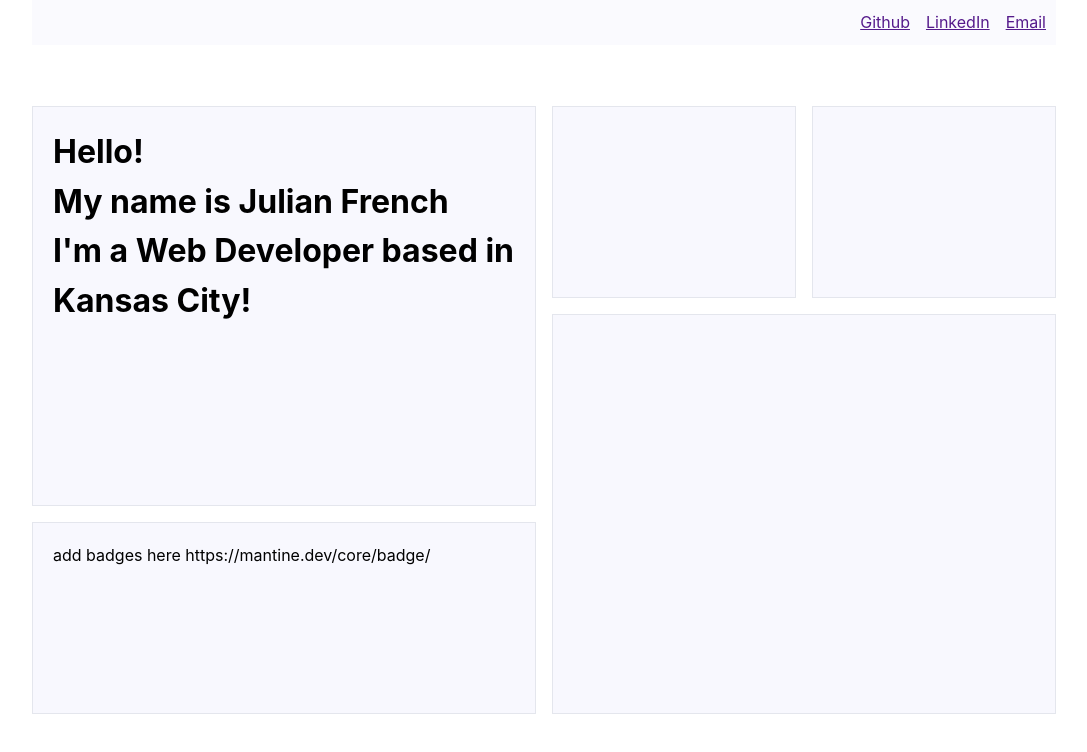
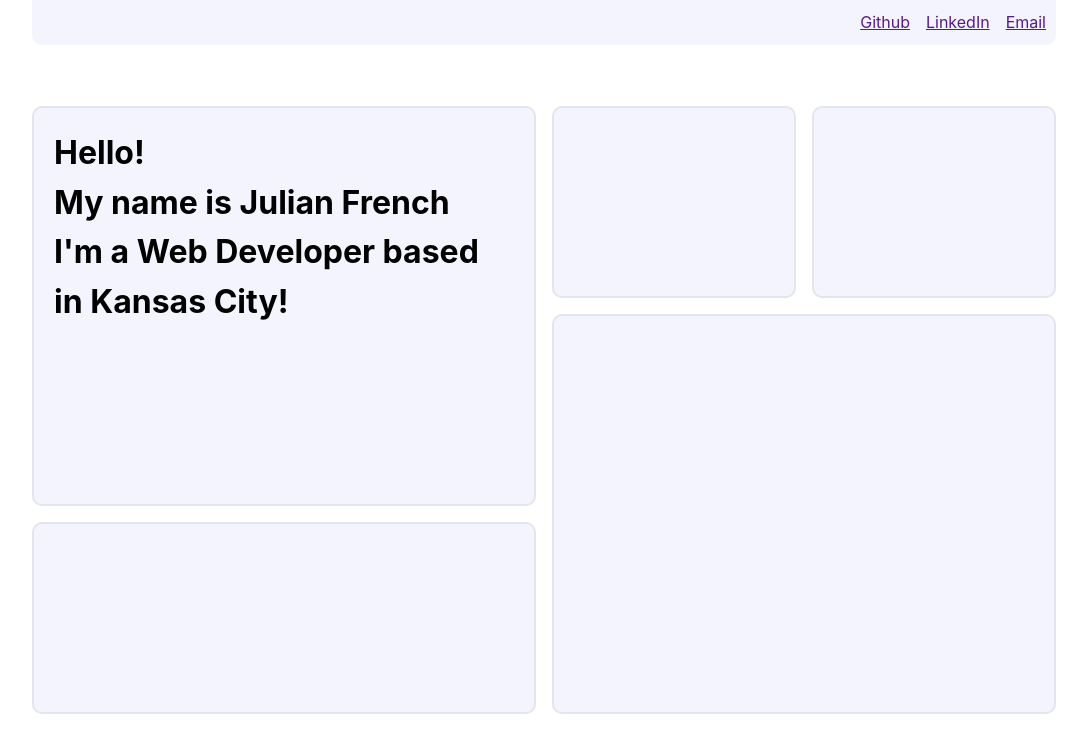
Before and after one commit to Jufrench/ju3, a Next.js app: page / in a window 1280 px wide. Shown: the top 752 px of the page, without its empty margins (96-1183 px from the left). Built offline with nearby package versions, Linux system fonts and the light colour scheme.

Commit message:
More cohesive design progressing

```diff
--- a/pages/index.tsx
+++ b/pages/index.tsx
@@ -1,21 +1,22 @@
 import { useMantineTheme, lighten, Grid, SimpleGrid, Skeleton, rem, Center, Group, Box } from '@mantine/core';
 
 const PRIMARY_COL_HEIGHT = rem(400);
+const skills: string[] = ["HTML","CSS","JavaScript","React","Vue","Ember","Node.js","Gatsby", "Next.js", "Mantine"];
 
 export function LeadGrid() {
   const SECONDARY_COL_HEIGHT = `calc(${PRIMARY_COL_HEIGHT} / 2 - var(--mantine-spacing-md) / 2)`;
   const theme = useMantineTheme();
-  const themeBackground = lighten(theme.colors.myColor[0], 0.4);
+  const themeBackground = lighten(theme.colors.myColor[0], 0.1);
   const themeBorder = theme.colors.myColor[1];
 
   console.log('%ctheme', `color: ${theme.colors.lime[5]}`, theme.colors.lime[0]);
   console.log('%ctheme', 'color: tomato', theme.colors.lime[0]);
 
   const gridItemStyles = {
-    // height: PRIMARY_COL_HEIGHT,
     background: themeBackground,
-    border: `1px solid ${themeBorder}`,
+    border: `2px solid ${themeBorder}`,
     padding: rem(20),
+    borderRadius: rem(10),
   }
 
   return (
@@ -23,9 +24,11 @@ export function LeadGrid() {
 
         <Group justify="right"
           style={{
-            background: lighten(themeBackground, 0.3),
+            background: themeBackground,
             width: "80%", padding: "10px",
-            position: "fixed", top: 0
+            position: "fixed", top: 0,
+            borderBottomLeftRadius: rem(10),
+            borderBottomRightRadius: rem(10),
           }}>
           <a href="">Github</a><a href="">LinkedIn</a><a href="">Email</a>
           {/* icons in toolbar https://mantine.dev/guides/icons/ */}
@@ -50,7 +53,6 @@ export function LeadGrid() {
 
           <Grid.Col>
             <Box style={{...gridItemStyles, height: SECONDARY_COL_HEIGHT}}>
-              add badges here https://mantine.dev/core/badge/
             </Box>
           </Grid.Col>
         </Grid>
```
